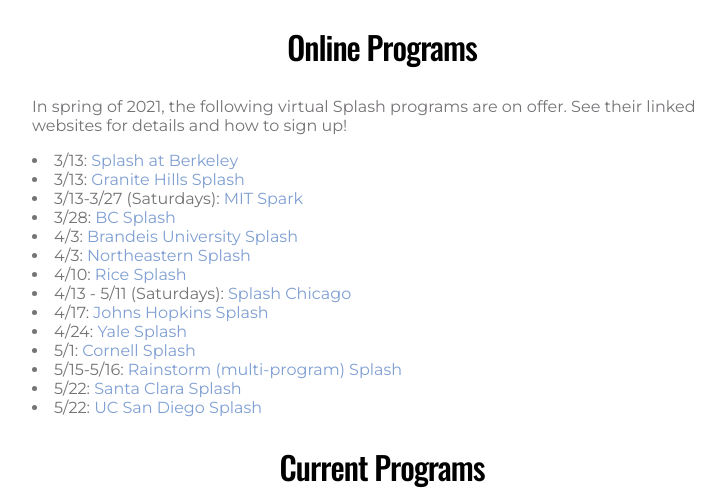
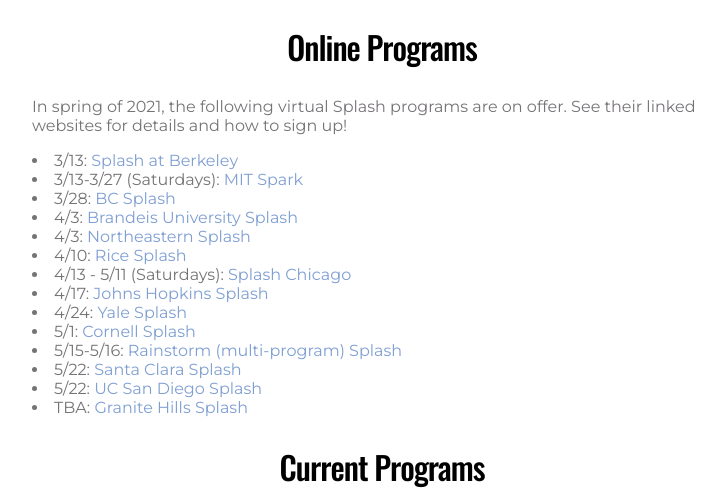
Before and after one commit to learning-unlimited/learning-unlimited.github.io, a Jekyll site: the page built from _current-programs/index.html, in a window 1280 px wide and 900 px high, scrolled down 639 px, cut to the strip 90-583 px from the top of the window. Shown: the whole strip, without its empty margins (250-975 px from the left). Built offline with Jekyll 4.4.1, drawn with Linux system fonts in a browser that asks for light colours; nearby versions of some CDN libraries.

Commit message:
change around GHHS rescheduling

```diff
--- a/_current-programs/index.html
+++ b/_current-programs/index.html
@@ -166,7 +166,6 @@
 
 <div><p>In spring of 2021, the following virtual Splash programs are on offer. See their linked websites for details and how to sign up!<p>
   <li>3/13: <a href="https://berkeley.learningu.org/">Splash at Berkeley</a></li>
-  <li>3/13: <a href="https://granite.learningu.org/">Granite Hills Splash</a></li>
   <li>3/13-3/27 (Saturdays): <a href="https://esp.mit.edu/">MIT Spark</a></li>
   <li>3/28: <a href="https://bcsplash.learningu.org/">BC Splash</a></li>
   <li>4/3: <a href="https://brandeis.learningu.org/">Brandeis University Splash </a></li>
@@ -179,6 +178,7 @@
   <li>5/15-5/16: <a href="https://cloud.learningu.org/">Rainstorm (multi-program) Splash</a></li>
   <li>5/22: <a href="https://santaclarasplash.learningu.org/">Santa Clara Splash</a></li>
   <li>5/22: <a href="https://ucsd.learningu.org/">UC San Diego Splash</a></li></div>
+  <li>TBA: <a href="https://granite.learningu.org/">Granite Hills Splash</a></li>
 </div>
 
 <h2>Current Programs</h2>
```
